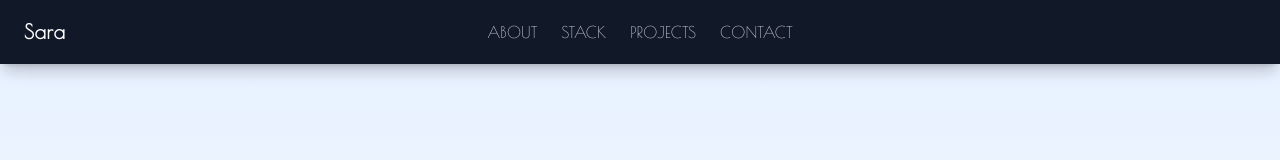
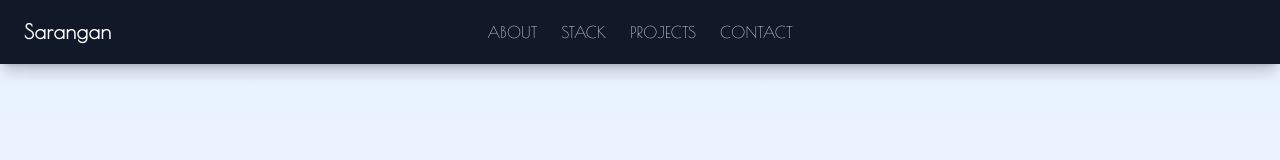
Before and after one commit to sarangan16/sarangan, a React (Create React App) app: page / in a window 1280 px wide. Shown: the top 160 px of the page. Built offline with nearby package versions, Linux system fonts and the light colour scheme.

Commit message:
navbar change

```diff
--- a/src/components/Navbar.jsx
+++ b/src/components/Navbar.jsx
@@ -27,8 +27,11 @@ const Navbar = ({
   return (
     <nav className="fixed top-0 left-0 w-full z-50 bg-[#111827] shadow-lg">
       <div className="h-16 flex items-center justify-between px-6 max-w-7xl mx-auto">
-        <div className="flex-1 text-white text-xl font-bold tracking-wide">
-          Sara
+        <div
+          onClick={() => scrollToSection(introRef)}
+          className="flex-1 text-white text-xl font-bold tracking-wide cursor-pointer"
+        >
+          Sarangan
         </div>
 
         <div className="flex justify-center space-x-6">
```
